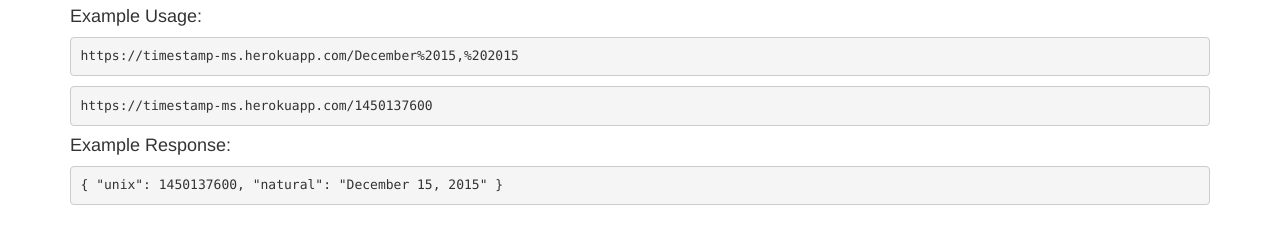
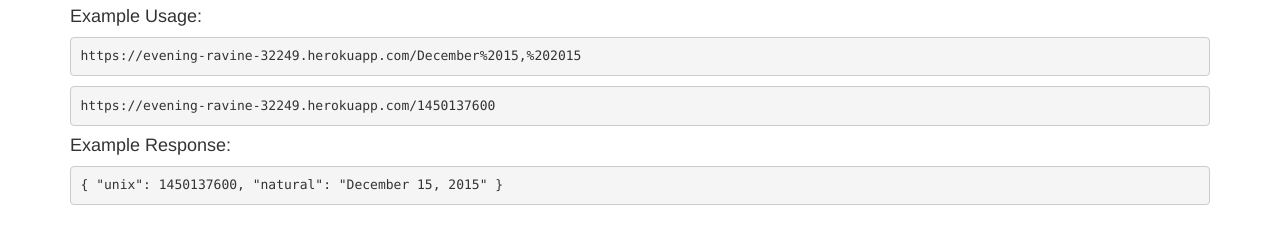
Before and after one commit to nicksaxton/timestamp-api, a website: page index.html in a window 1280 px wide. Shown: the part 56-300 px from the top of the page. Drawn offline with nearby package versions, Linux system fonts and the light colour scheme.

Commit message:
Fixed example usage links

```diff
--- a/index.html
+++ b/index.html
@@ -8,8 +8,8 @@
         <div class="container">
             <h2>API - Timestamp Microservice</h2>
             <h4>Example Usage:</h4>
-            <pre>https://timestamp-ms.herokuapp.com/December%2015,%202015</pre>
-            <pre>https://timestamp-ms.herokuapp.com/1450137600</pre>
+            <pre>https://evening-ravine-32249.herokuapp.com/December%2015,%202015</pre>
+            <pre>https://evening-ravine-32249.herokuapp.com/1450137600</pre>
             <h4>Example Response:</h4>
             <pre>{ "unix": 1450137600, "natural": "December 15, 2015" }</pre>
         </div>
```
